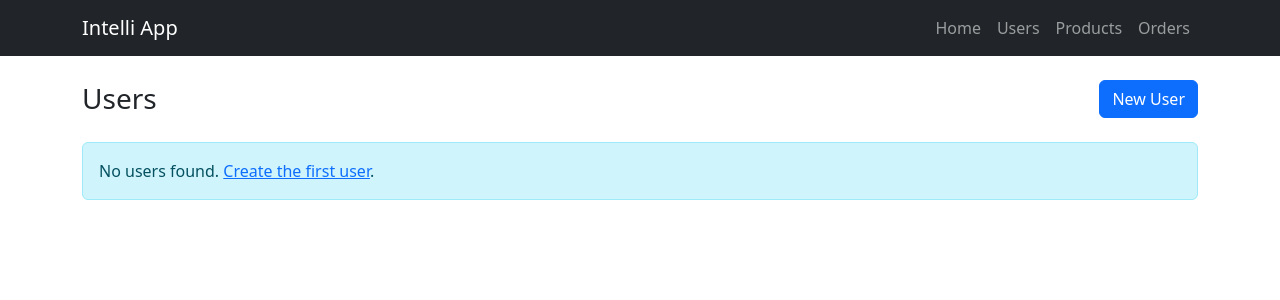
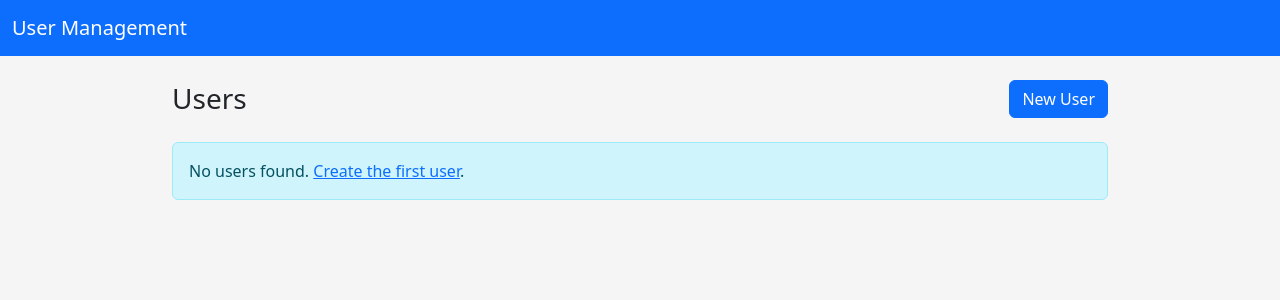
Before and after one commit to meachsenbroseth/flask_app3, a Flask app: page /users/ in a window 1280 px wide. Shown: the top 300 px of the page. Run offline with Flask 3, Linux system fonts and the light colour scheme; parts of the project's set-up code (start-up, migrations or seed data) failed here and were passed over.

Commit message:
final commit

```diff
--- a/app/forms/__init__.py
+++ b/app/forms/__init__.py
@@ -1,2 +1,2 @@
-from .user_forms import UserCreateForm, UserEditFrom
-from .user_forms import ConfirmDeleteFrom
+from .user_forms import UserCreateForm, UserEditForm
+from .user_forms import ConfirmDeleteForm
--- a/app/models/__init__.py
+++ b/app/models/__init__.py
@@ -0,0 +1 @@
+from .user import User
--- a/app/routes/__init__.py
+++ b/app/routes/__init__.py
@@ -0,0 +1 @@
+from .user_routes import user_bp
--- a/app/templates/layouts/base.html
+++ b/app/templates/layouts/base.html
@@ -1,64 +1,45 @@
 <!doctype html>
 <html lang="en">
 <head>
-    <meta charset="utf-8">
-    <title>{% block title %}Intelli App{% endblock %}</title>
-    <meta name="viewport" content="width=device-width, initial-scale=1">
+    <meta charset="utf-8" />
+    <title>{% block title %}User Management{% endblock %}</title>
+    <meta name="viewport" content="width=device-width, initial-scale=1" />
 
-    <!-- Bootstrap 5 CDN -->
-    <link href="https://cdn.jsdelivr.net/npm/bootstrap@5.3.2/dist/css/bootstrap.min.css"
-        rel="stylesheet"
-        integrity="sha384-T3c6CoIi6uLrA9TneNEoa7RxnatzjcDSCmG1MXxSR1GAsXEV/Dwwykc2MPK8M2HN"
-        crossorigin="anonymous">
+    <!-- Bootstrap 5 CSS -->
+    <link href="https://cdn.jsdelivr.net/npm/bootstrap@5.3.3/dist/css/bootstrap.min.css" rel="stylesheet" />
+
+    <!-- Custom CSS -->
+    <link rel="stylesheet" href="{{ url_for('static', filename='css/style.css') }}" />
+    {% block extra_css %}{% endblock %}
 </head>
+
 <body>
-<nav class="navbar navbar-expand-lg navbar-dark bg-dark mb-4">
-    <div class="container">
-        <a class="navbar-brand" href="{{ url_for('index') }}">Intelli App</a>
-        <button class="navbar-toggler" type="button" data-bs-toggle="collapse"
-                data-bs-target="#navbarNav" aria-controls="navbarNav"
-                aria-expanded="false" aria-label="Toggle navigation">
-            <span class="navbar-toggler-icon"></span>
-        </button>
-        <div class="collapse navbar-collapse" id="navbarNav">
-            <ul class="navbar-nav ms-auto">
-                <li class="nav-item">
-                    <a class="nav-link{% if request.endpoint == 'index' %} active{% endif %}"
-                    href="{{ url_for('index') }}">Home</a>
-                </li>
-                <li class="nav-item">
-                    <a class="nav-link{% if request.endpoint == 'users_page' %} active{% endif %}"
-                    href="{{ url_for('users_page') }}">Users</a>
-                </li>
-                <li class="nav-item">
-                    <a class="nav-link{% if request.endpoint == 'products_page' %} active{% endif %}"
-                    href="{{ url_for('products_page') }}">Products</a>
-                </li>
-                <li class="nav-item">
-                    <a class="nav-link{% if request.endpoint == 'orders_page' %} active{% endif %}"
-                    href="{{ url_for('orders_page') }}">Orders</a>
-                </li>
-            </ul>
-        </div>
+    <nav class="navbar navbar-expand-lg navbar-dark bg-primary mb-4">
+        <div class="container-fluid">
+            <a class="navbar-brand" href="{{ url_for('users.index') }}">
+                User Management
+            </a>
         </div>
     </nav>
 
     <main class="container">
-    {% with messages = get_flashed_messages() %}
+        {% with messages = get_flashed_messages(with_categories=true) %}
         {% if messages %}
-            <div class="alert alert-info">
-                {% for m in messages %}
-                    <div>{{ m }}</div>
+        {% for category, message in messages %}
+        <div class="alert alert-{{ category }} alert-dismissible fade show" role="alert">
+            {{ message }}
+            <button type="button" class="btn-close" data-bs-dismiss="alert" aria-label="Close"></button>
+        </div>
         {% endfor %}
-            </div>
         {% endif %}
         {% endwith %}
 
         {% block content %}{% endblock %}
     </main>
 
-<script src="https://cdn.jsdelivr.net/npm/bootstrap@5.3.2/dist/js/bootstrap.bundle.min.js"
-        integrity="sha384-C6RzsynM9kWDrMNeT87bh95OGNyZPhcTNXj1NW7RuBCsyN/o0jlpcV8Qyq46cDfL"
-        crossorigin="anonymous"></script>
+    <!-- Bootstrap Bundle JS -->
+    <script src="https://cdn.jsdelivr.net/npm/bootstrap@5.3.3/dist/js/bootstrap.bundle.min.js"></script>
+    <script src="{{ url_for('static', filename='js/main.js') }}"></script>
+    {% block extra_js %}{% endblock %}
 </body>
 </html>
--- a/app/templates/users/index.html
+++ b/app/templates/users/index.html
@@ -55,7 +55,7 @@
               class="btn btn-sm btn-outline-secondary"
               title="Edit"
             >
-              <i class="bi bi-pencil"></i>
+              Edit
             </a>
 
             <!-- Delete (go to custom delete confirmation page) -->
@@ -64,7 +64,7 @@
               class="btn btn-sm btn-outline-danger"
               title="Delete"
             >
-              <i class="bi bi-trash"></i>
+              Delete
             </a>
           </td>
         </tr>
--- a/requirements.txt
+++ b/requirements.txt
@@ -7,3 +7,4 @@
 cryptography==41.0.7
 python-dotenv==1.0.0
 Werkzeug==3.0.1
+email_validator
--- a/run.py
+++ b/run.py
@@ -1,6 +1,19 @@
+# from app import create_app
+
+# app = create_app()
+
+# if __name__ == "__main__":
+#     app.run(debug=True)
+
+# run.py
 from app import create_app
+import os
 
-app = create_app()
+if __name__ == '__main__':
+    app = create_app()
 
-if __name__ == "__main__":
+    # Debug information
+    print(f"Database URI: {app.config['SQLALCHEMY_DATABASE_URI']}")
+    print(f"Instance path: {app.instance_path}")
+
     app.run(debug=True)
```
Also changed, not shown: app/__init__.py (line endings or trailing spaces), config.py (line endings or trailing spaces). Lines whose indentation alone changed are shown as unchanged.
